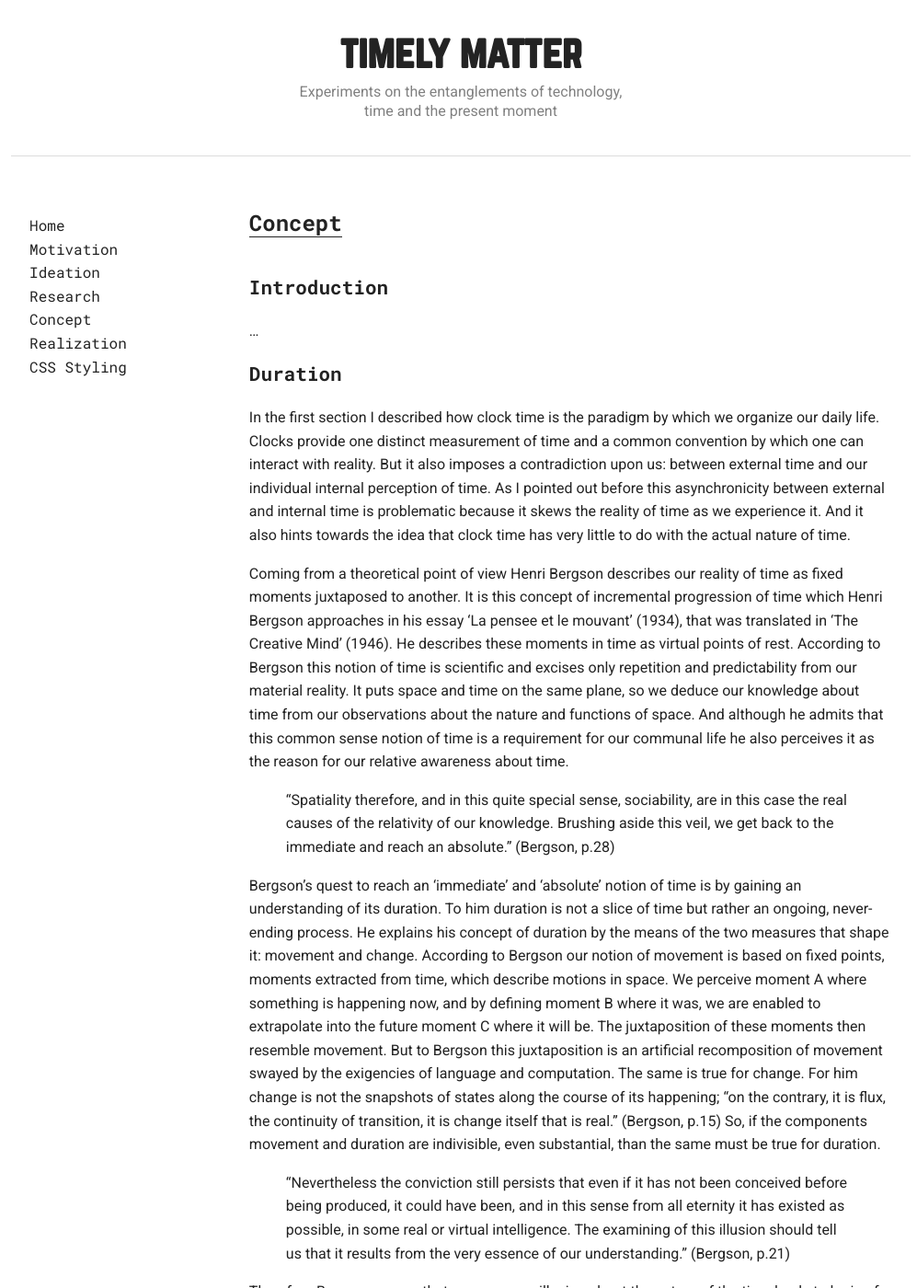
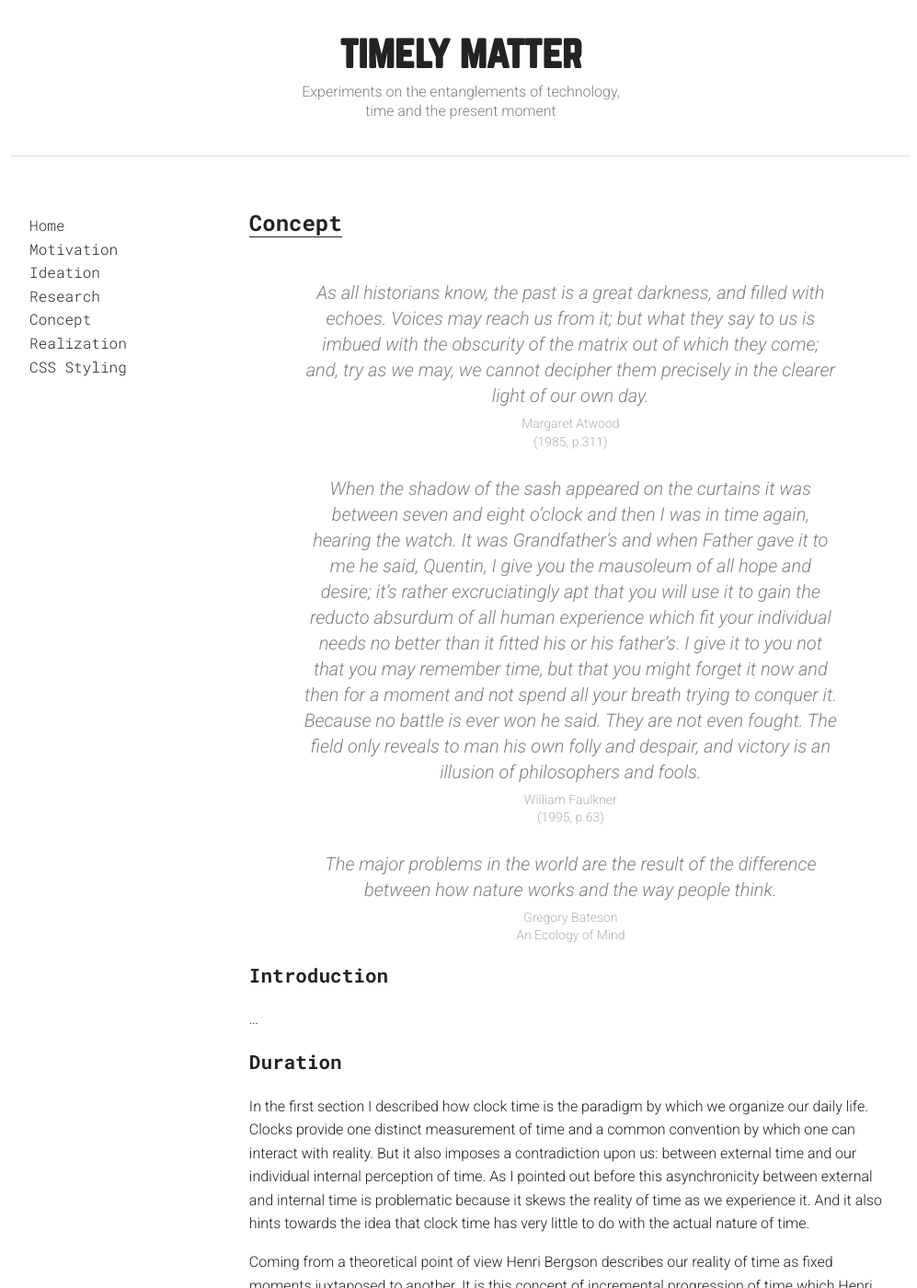
Before and after one commit to davidbeermann/timely-matter, a Jekyll site: the page built from concept/index.md, in a window 1280 px wide and 1400 px high. Shown: the whole window at 92% size, without its empty margins (139-1136 px from the left). Built offline with Jekyll 4.4.1, drawn with Linux system fonts in a browser that asks for light colours; some of the changed text lies outside the part shown.

Commit message:
added nicer font style and styling for quotes

```diff
--- a/_config.yml
+++ b/_config.yml
@@ -14,7 +14,8 @@ description: > # this means to ignore newlines until "baseurl:"
 baseurl: "/timely-matter" # the subpath of your site, e.g. /blog
 url: "https://davidbeermann.github.io" # the base hostname & protocol for your site
 
-google_fonts: https://fonts.googleapis.com/css?family=Roboto+Mono:400,700|Roboto:400,400i,700,700i
+#google_fonts: https://fonts.googleapis.com/css?family=Roboto+Mono:400,700|Roboto:400,400i,700,700i
+google_fonts: https://fonts.googleapis.com/css?family=Roboto+Mono:300,700|Roboto:300,300i,700,700i
 
 # Build settings
 markdown: kramdown
--- a/_sass/_colors.sass
+++ b/_sass/_colors.sass
@@ -1,3 +1,4 @@
 $dark-gray: #232323
 $mid-gray: #808080
+$light-mid-gray: #b0b0b0
 $light-gray: #dcdcdc
--- a/_sass/base/_base.sass
+++ b/_sass/base/_base.sass
@@ -6,13 +6,14 @@ html
 
 body
   font-family: $roboto
+  font-weight: 300
 
 h1, h2, h3
   font-family: $roboto-mono
 h1, h2
   font-weight: 700
 h3
-  font-weight: 400
+  font-weight: 300
 h1
   font-size: em(24)
 h2, h3
--- a/_sass/modules/_modules.sass
+++ b/_sass/modules/_modules.sass
@@ -1,3 +1,4 @@
 @import "page-header"
 @import "page-navigation"
+@import "page-content"
 @import "page-footer"
--- /dev/null
+++ b/_sass/modules/_page-content.sass
@@ -0,0 +1,19 @@
+@import "../colors"
+
+.page-content
+  blockquote
+    @include outer-container
+    line-height: 1.4
+    text-align: center
+    p
+      @include span-columns(10)
+      @include shift(1)
+      color: $light-mid-gray
+      font-size: rem(14)
+      margin-top: 0.5em
+      margin-bottom: 0
+    &>p:first-child
+      color: $mid-gray
+      font-size: rem(20)
+      font-style: italic
+      font-weight: 300
--- a/concept/index.md
+++ b/concept/index.md
@@ -5,6 +5,25 @@ position: 3
 ---
 
 # Concept
+
+> As all historians know, the past is a great darkness, and filled with echoes.
+Voices may reach us from it; but what they say to us is imbued with the obscurity of the matrix out of which they come; and, try as we may, we cannot decipher them precisely in the clearer light of our own day.
+>
+> Margaret Atwood
+> (1985, p.311)
+
+> When the shadow of the sash appeared on the curtains it was between seven and
+eight o’clock and then I was in time again, hearing the watch. It was Grandfather’s and when Father gave it to me he said, Quentin, I give you the mausoleum of all hope and desire; it’s rather excruciatingly apt that you will use it to gain the reducto absurdum of all human experience which fit your individual needs no better than it fitted his or his father’s. I give it to you not that you may remember time, but that you might forget it now and then for a moment and not spend all your breath trying to conquer it. Because no battle is ever won he said. They are not even fought. The field only reveals to man his own folly and despair,
+and victory is an illusion of philosophers and fools.
+>
+> William Faulkner
+> (1995, p.63)
+
+> The major problems in the world are the result of the difference between
+how nature works and the way people think.
+>
+> Gregory Bateson
+> An Ecology of Mind
 
 ## Introduction
 
@@ -16,11 +35,15 @@ In the first section I described how clock time is the paradigm by which we orga
 
 Coming from a theoretical point of view Henri Bergson describes our reality of time as fixed moments juxtaposed to another. It is this concept of incremental progression of time which Henri Bergson approaches in his essay ‘La pensee et le mouvant’ (1934), that was translated in ‘The Creative Mind’ (1946). He describes these moments in time as virtual points of rest. According to Bergson this notion of time is scientific and excises only repetition and predictability from our material reality. It puts space and time on the same plane, so we deduce our knowledge about time from our observations about the nature and functions of space. And although he admits that this common sense notion of time is a requirement for our communal life he also perceives it as the reason for our relative awareness about time.
 
-> “Spatiality therefore, and in this quite special sense, sociability, are in this case the real causes of the relativity of our knowledge. Brushing aside this veil, we get back to the immediate and reach an absolute.” (Bergson, p.28)
+> Spatiality therefore, and in this quite special sense, sociability, are in this case the real causes of the relativity of our knowledge. Brushing aside this veil, we get back to the immediate and reach an absolute.
+>
+> Bergson, p.28
 
 Bergson’s quest to reach an ‘immediate’ and ‘absolute’ notion of time is by gaining an understanding of its duration. To him duration is not a slice of time but rather an ongoing, never-ending process. He explains his concept of duration by the means of the two measures that shape it: movement and change. According to Bergson our notion of movement is based on fixed points, moments extracted from time, which describe motions in space. We perceive moment A where something is happening now, and by defining moment B where it was, we are enabled to extrapolate into the future moment C where it will be. The juxtaposition of these moments then resemble movement. But to Bergson this juxtaposition is an artificial recomposition of movement swayed by the exigencies of language and computation. The same is true for change. For him change is not the snapshots of states along the course of its happening; “on the contrary, it is flux, the continuity of transition, it is change itself that is real.” (Bergson, p.15) So, if the components movement and duration are indivisible, even substantial, than the same must be true for duration.
 
-> “Nevertheless the conviction still persists that even if it has not been conceived before being produced, it could have been, and in this sense from all eternity it has existed as possible, in some real or virtual intelligence. The examining of this illusion should tell us that it results from the very essence of our understanding.” (Bergson, p.21)
+> Nevertheless the conviction still persists that even if it has not been conceived before being produced, it could have been, and in this sense from all eternity it has existed as possible, in some real or virtual intelligence. The examining of this illusion should tell us that it results from the very essence of our understanding.
+>
+> Bergson, p.21
 
 Therefore Bergson argues that our common illusion about the nature of the time leads to logic of retrospection. This logic neglects the immediacy and autonomy of the moment. Instead the present moment casts a shadow into the past where reality of now already existed as a possibility. But not only does our unwillingness to accept that our reality emerges in the moment reduce the present to the mere possible preexistent in the past. By anchoring the present to the past we claim to anticipate the future—as if reality sits on a predefined line protruding from the past into the future. This logic completely negates that time is efficacious. Time is not a linear vector but rather an ongoing force in an indefinite system.
 
@@ -30,11 +53,15 @@ According to Deleuze every moment is a productive assemblage of forces of ‘bec
 
 Further Deleuze agrees with Bergson on the simultaneous awareness of the flow of changes and the particular differences and relationships. So within the steady flow of changes we are able to pinpoint distinct states. But by perceiving them in union Deleuze posits the creative potential that lies in the disconnection between these events.
 
-> “Even in the continuity of one’s consciousness, there is a disconnection between events that allows creativity and renewal.” (Parr, p.82)
+> Even in the continuity of one’s consciousness, there is a disconnection between events that allows creativity and renewal.
+>
+> Parr, p.82
 
 Henri Bergson describes our reality as a creative evolution, where novelty is constantly springing forth and where “continuous phases penetrate one another by a kind of internal growth.” (Bergson, p.19) This notion of duration, and thereby time itself, enables a reality that is radically different from our common perception. Ultimately Bergson is not appealing to give up on our logical approach towards time. But even if pure intuition is not replacement to our common notion of time, an extended understanding of duration enables creative solutions to ‘big problems’. Bergson posits that the struggle with problems is caused by the detached skin of time which we falsely  perceived as its equivalent. By restoring the awareness of the fluidity of duration and the change and difference inherent to the flow of time we grasp the chance for creative and novel evolution.
 
-> “Let us say then, that in duration, considered as a creative evolution, there is perpetual creation of possibility and not only of reality.” (Bergson, p.20)
+> Let us say then, that in duration, considered as a creative evolution, there is perpetual creation of possibility and not only of reality.
+>
+> Bergson, p.20
 
 The ideas by Bergson and Deleuze have many revolutionary implications – politically, socially and personally. If we try to perceive time in the proposed manner oneself has to raise questions of being and identity. If things and states are viewed in the field of forces of time, as products of becoming, then the human subject seems utterly lost and without impact.
 
```
